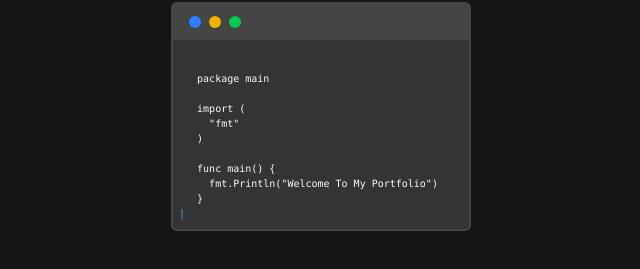
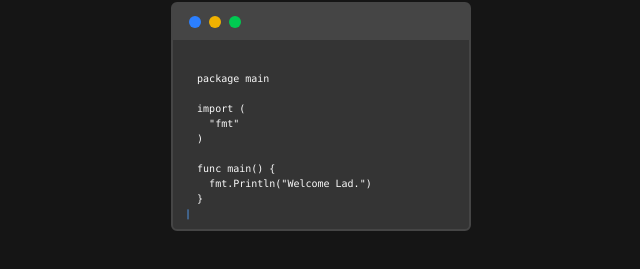
Before and after one commit to Habeebamoo/Portfolio, a React (Vite) app: page / in a window 1280 px wide. Shown: the part 621-890 px from the top of the page, without its empty margins (319-959 px from the left). Built offline with nearby package versions, Linux system fonts and the light colour scheme.

Commit message:
updated Codebox and Challenges section (maildrop)

```diff
--- a/src/components/CodeBox.tsx
+++ b/src/components/CodeBox.tsx
@@ -10,7 +10,7 @@ const CodeBox = () => {
     )
 
     func main() {
-      fmt.Println("Welcome To My Portfolio")
+      fmt.Println("Welcome Lad.")
     }
   `;
 
--- a/src/pages/projects/MailDrop.tsx
+++ b/src/pages/projects/MailDrop.tsx
@@ -1,4 +1,4 @@
-import { BsGithub } from "react-icons/bs"
+import { BsGithub, BsMailbox } from "react-icons/bs"
 import { SlArrowLeft } from "react-icons/sl"
 import img1 from "../../assets/maildrop-img1.png"
 import img2 from "../../assets/maildrop-img2.png"
@@ -6,7 +6,6 @@ import img3 from "../../assets/maildrop-img3.png"
 import img4 from "../../assets/maildrop-img4.png"
 import { useNavigate } from "react-router"
 import { FaExternalLinkAlt } from "react-icons/fa"
-import { PiNumberOneBold } from "react-icons/pi"
 import { FaGear } from "react-icons/fa6"
 
 const MailDrop = () => {
@@ -70,7 +69,7 @@ const MailDrop = () => {
       <div className="bg-box border-1 border-border p-6 rounded-md w-[95%] md:w-[400px] mx-auto mt-10">
         <h1 className="text-accent font-inter">Challenges</h1>
         <div className="mt-4">
-          <PiNumberOneBold color="#1995e7ff" size={20} />
+          <BsMailbox color="#1995e7ff" size={20} />
           <p className="text-muted text-sm font-inter mt-2">Sending bulk promotional emails to subscribers without delaying API response and user experience (UX)</p>
         </div>
         <div className="text-blue-400 flex-start mt-4 gap-1">
```
